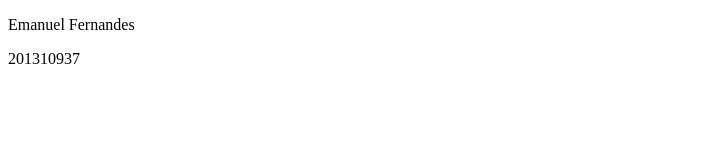
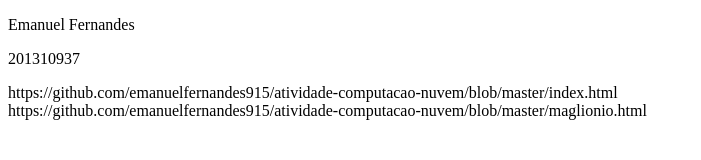
Before and after one commit to emanuelfernandes915/atividade-computacao-nuvem, a plain HTML site: page emanuel.html in a window 1280 px wide. Shown: the whole page, without its empty margins (0-701 px from the left). Drawn offline with Linux system fonts and the light colour scheme.

Commit message:
Alteração 2

```diff
--- a/emanuel.html
+++ b/emanuel.html
@@ -3,5 +3,7 @@
 <body>
 	<p>Emanuel Fernandes</p>
 	<p>201310937</p>
+	<href>https://github.com/emanuelfernandes915/atividade-computacao-nuvem/blob/master/index.html</href><br>
+	<href>https://github.com/emanuelfernandes915/atividade-computacao-nuvem/blob/master/maglionio.html</href>
 </body>
 </html>
```
Also changed, not shown: index.html (+2 -0 lines), maglionio.html (+2 -0 lines).
